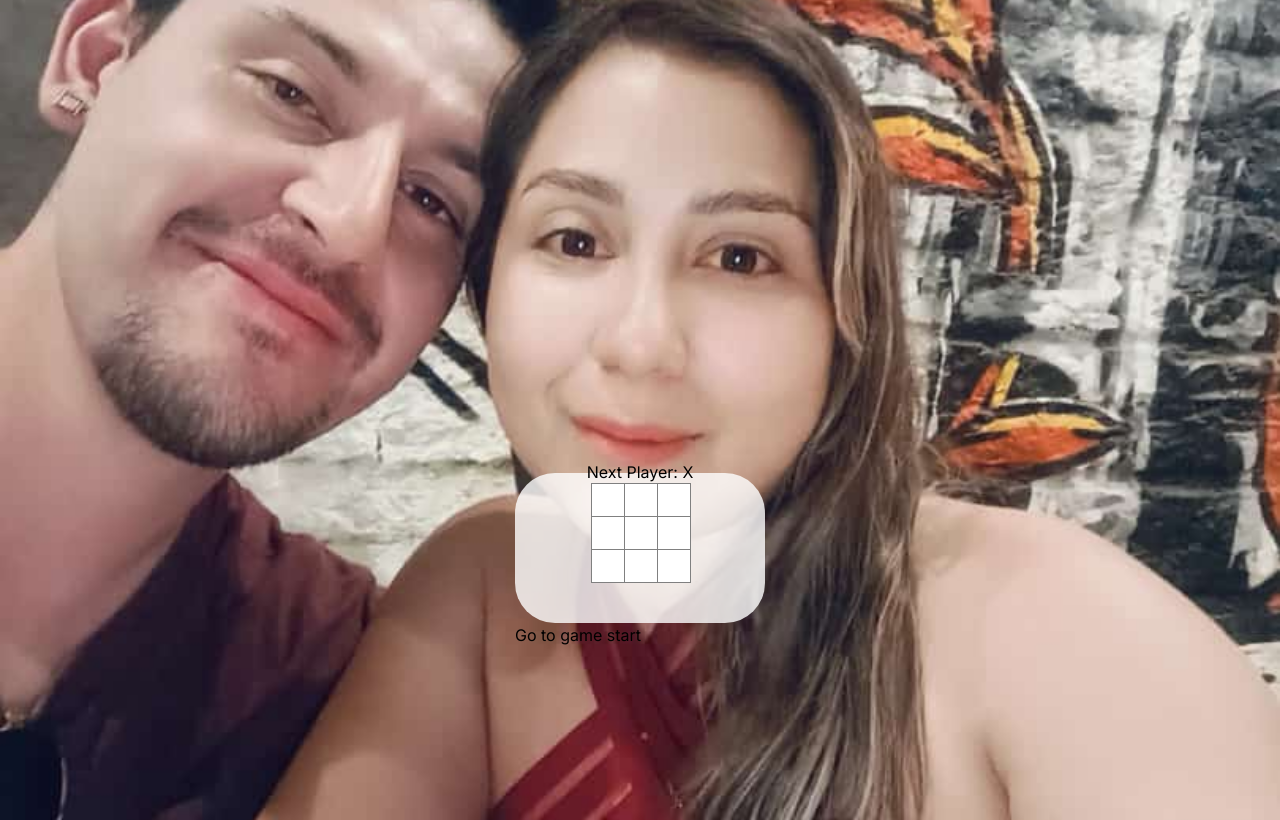
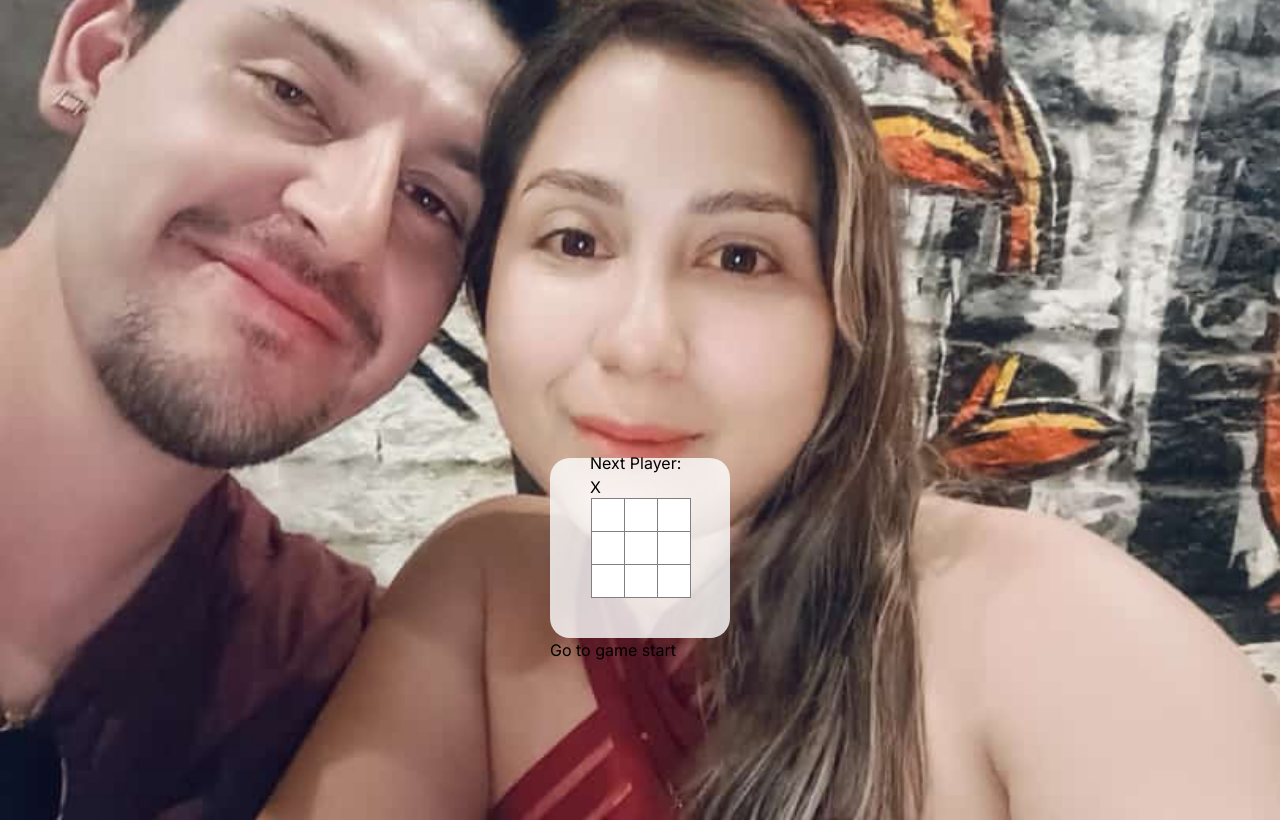
Before and after one commit to danielpinto-developer/React-Tic-Tac-Toe, a Next.js app: page / in a window 1280 px wide. Built offline with nearby package versions, Linux system fonts and the light colour scheme.

Commit message:
updated game-board width

```diff
--- a/src/app/globals.css
+++ b/src/app/globals.css
@@ -33,9 +33,9 @@ body {
 
 .game-board {
   padding: 40px;
-  border-radius: 40px;
-  width: 250px; /* Adjust width to fit your board */
-  height: 150px; /* Adjust height to fit your board */
+  border-radius: 20px;
+  width: 180px; /* Adjust width to fit your board */
+  height: 180px; /* Adjust height to fit your board */
   display: flex;
   flex-direction: column;
   justify-content: flex-end; /* Align items at the bottom */
```
